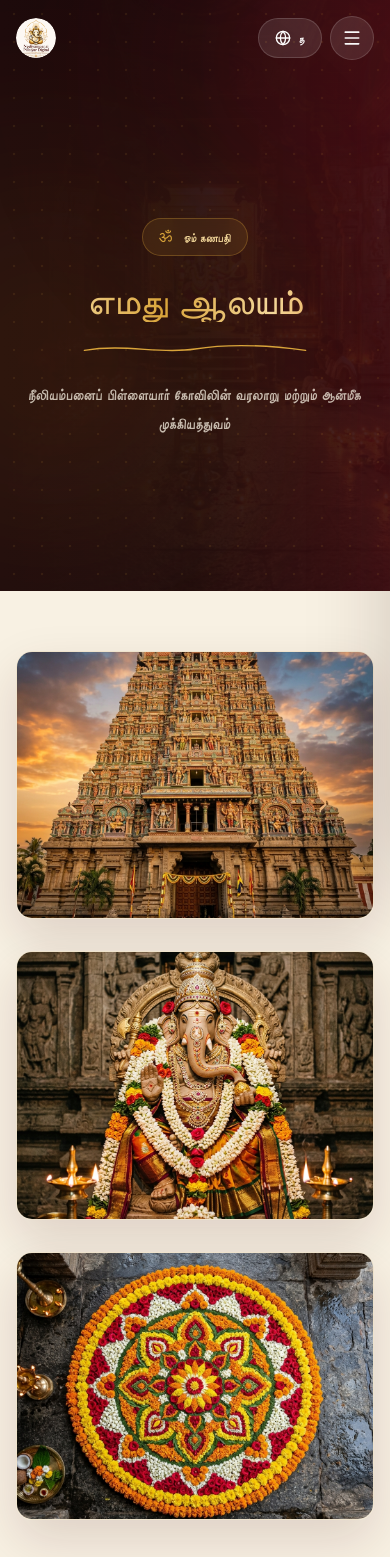
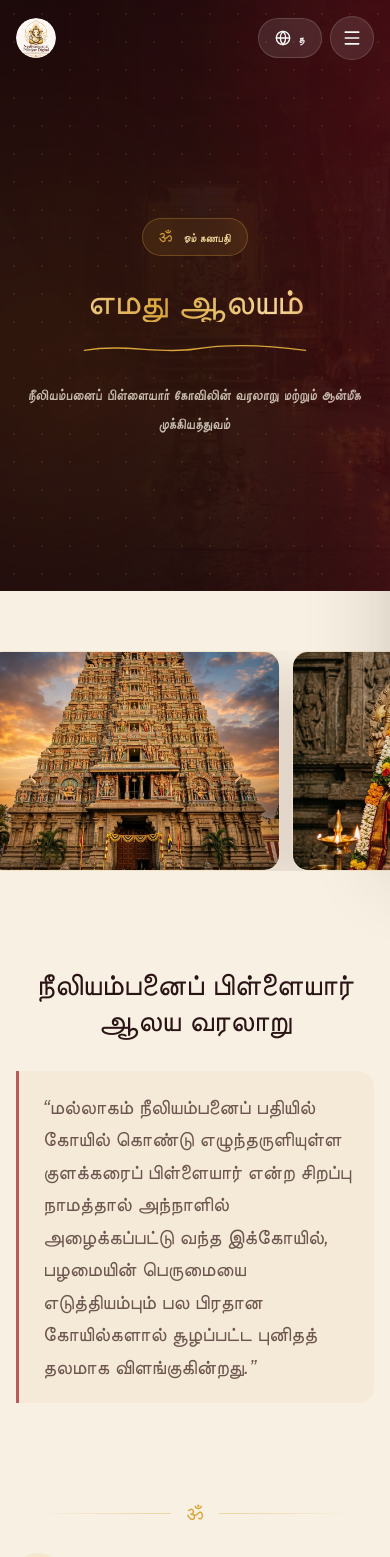
Before and after one commit to np-digital-systems/np-frontend, a Next.js app: page /about/about in a window 390 px wide. Shown: the top 1557 px of the page. Built offline with nearby package versions, Linux system fonts and the light colour scheme; a web font is replaced by a local one.

Commit message:
style(about): use stats band and photo carousel on mobile

```diff
--- a/src/app/[locale]/(site)/about/page.tsx
+++ b/src/app/[locale]/(site)/about/page.tsx
@@ -2,11 +2,11 @@ import type { Metadata } from "next";
 import Image from "next/image";
 import { PageContainer } from "@/components/site/page-container";
 import { SpiritualDivider } from "@/components/site/spiritual-divider";
-import { TEMPLE_STATS } from "@/features/home/constants/temple-info";
-import { TempleStat } from "@/features/home/components/temple-stat";
+import { TempleStats } from "@/features/home/components/temple-stat";
 import { useTranslations } from "next-intl";
 import { PageHero } from "@/components/site/page-hero";
 import { ScrollReveal } from "@/features/home/components/scroll-reveal";
+import { AutoSlide } from "@/components/site/auto-slide";
 
 export const metadata: Metadata = {
   title: "About",
@@ -51,7 +51,7 @@ export default function AboutPage() {
 
       <PageContainer className="overflow-hidden bg-temple-paper">
 
-        <div className="grid grid-cols-1 gap-8 md:grid-cols-3 reveal">
+        <AutoSlide className="flex snap-x snap-mandatory scroll-px-4 gap-3 overflow-x-auto px-4 -mx-4 scrollbar-hide md:mx-0 md:grid md:grid-cols-3 md:overflow-visible md:px-0 md:gap-8 reveal">
           {[
             "/images/temple-hero.png",
             "/images/deity-shrine.png",
@@ -59,7 +59,7 @@ export default function AboutPage() {
           ].map((src, i) => (
             <div
               key={src}
-              className="group relative aspect-[4/3] overflow-hidden rounded-2xl border border-temple-sand shadow-[0_20px_50px_rgba(74,16,22,0.14)]"
+              className="group relative aspect-[4/3] w-[82%] shrink-0 snap-center overflow-hidden rounded-2xl md:w-auto border border-temple-sand shadow-[0_20px_50px_rgba(74,16,22,0.14)]"
             >
               <Image
                 src={src}
@@ -70,7 +70,7 @@ export default function AboutPage() {
               />
             </div>
           ))}
-        </div>
+        </AutoSlide>
 
         <div className="mt-24">
 
@@ -136,16 +136,7 @@ export default function AboutPage() {
           </div>
         </div>
 
-        <div className="grid grid-cols-2 md:grid-cols-4 gap-4 md:gap-6 mt-20 reveal">
-          {TEMPLE_STATS.map((stat) => (
-            <TempleStat
-              key={stat.label}
-              value={stat.value}
-              label={tTempleInfo(`stats.${stat.id}`)}
-              icon={stat.id}
-            />
-          ))}
-        </div>
+        <TempleStats className="mt-20 reveal" />
 
       </PageContainer>
     </>
```
